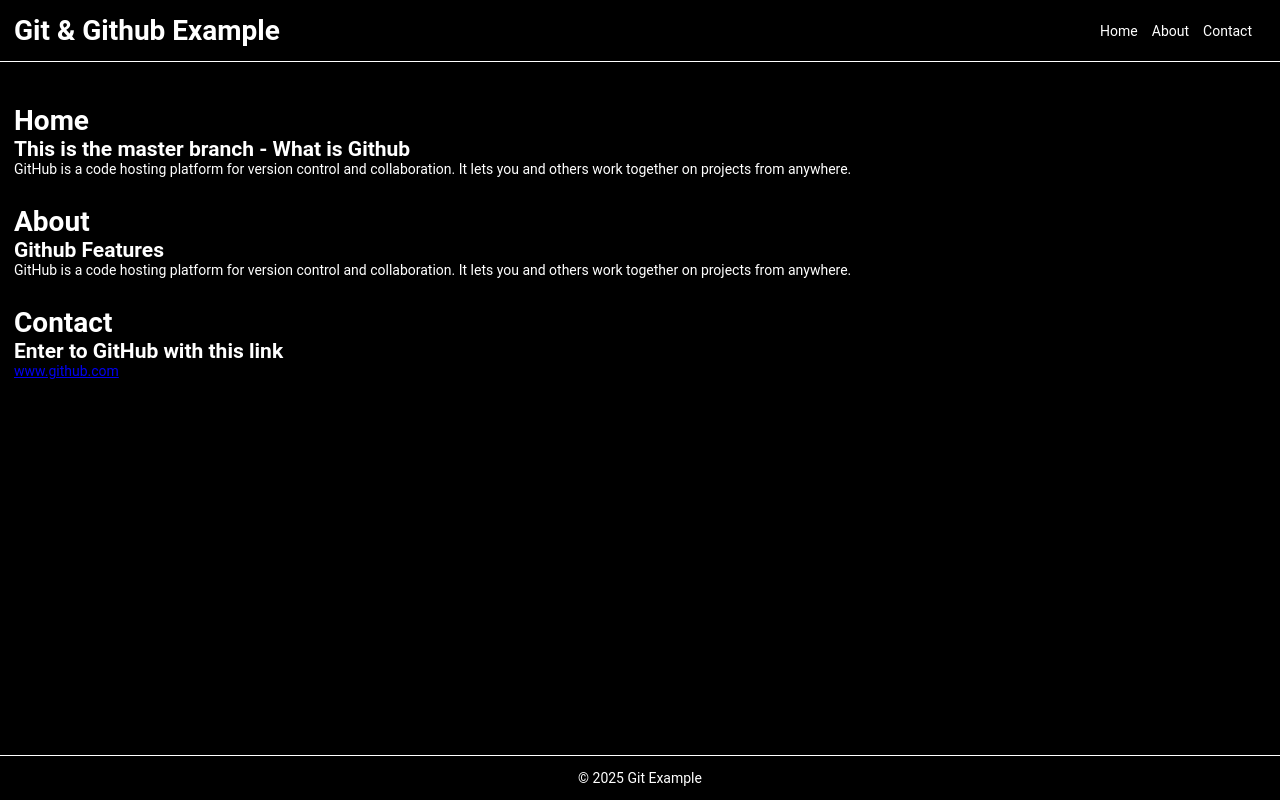
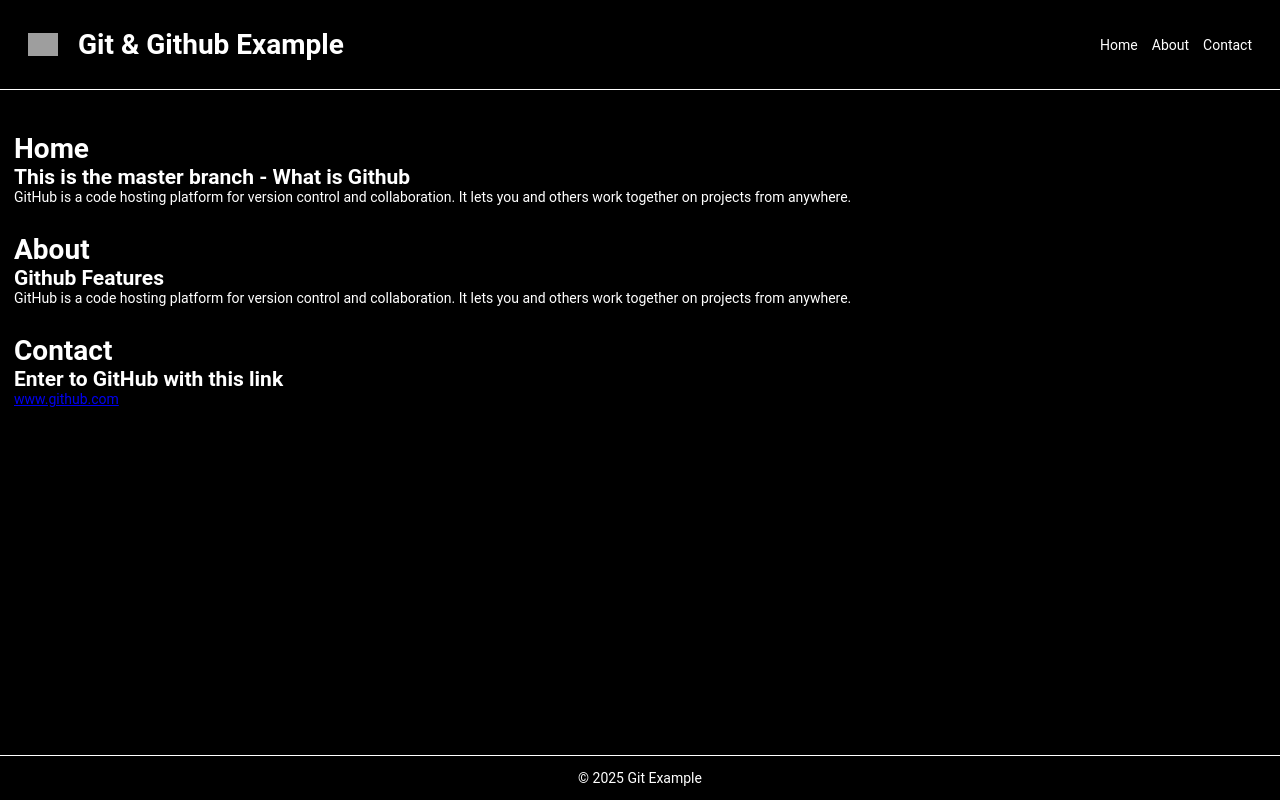
Before and after one commit to JoseVRueda/test_git, a plain HTML site: page index.html in a window 1280 px wide. Drawn offline with Linux system fonts and the light colour scheme; grey boxes are pictures that could not be loaded.

Commit message:
Added a .gitignore file to the project so that the png files are not tracked by git. Also added a logo.png file to the project vía url. and added some changes to css

```diff
--- a/index.html
+++ b/index.html
@@ -8,7 +8,10 @@
   </head>
   <body>
     <header>
-      <h1>Git & Github Example</h1>
+      <div class="logo_title">
+        <img src="https://i.imgur.com/fuVmim5.png" alt="git logo"/>
+        <h1>Git & Github Example</h1>
+      </div>
       <nav>
         <ul>
           <li><a href="#">Home</a></li>
--- a/styles/styles.css
+++ b/styles/styles.css
@@ -59,3 +59,15 @@ footer {
   text-align: center;
   padding: 1rem;
 }
+
+img {
+  width: 30px;
+  height: auto;
+  object-fit: contain;
+}
+
+.logo_title {
+  display: flex;
+  align-items: center;
+  gap: 20px;
+}
```
Also changed, not shown: 1 other file.
